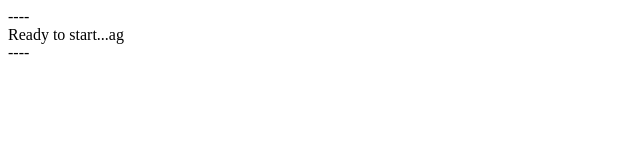
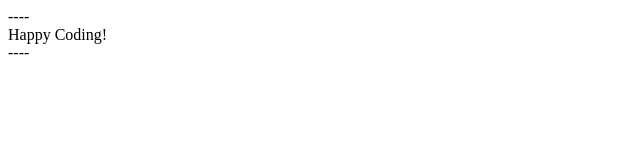
Before and after one commit to thejfreitas/react-typescript-webpack-boilerplate, a React app: page / in a window 1280 px wide. Shown: the top 160 px of the page, without its empty margins (0-640 px from the left). Built offline with nearby package versions, Linux system fonts and the light colour scheme.

Commit message:
Enhance html semantics and change initial string

```diff
--- a/src/App.tsx
+++ b/src/App.tsx
@@ -5,7 +5,7 @@ const App = () => {
   return (
     <>
       <Header />
-      <div>Ready to start...ag</div>
+      <>Happy Coding!</>
       <Footer />
     </>
   );
--- a/src/components/Footer.tsx
+++ b/src/components/Footer.tsx
@@ -1,5 +1,5 @@
 const Footer = () => {
-  return <div>----</div>;
+  return <footer>----</footer>;
 };
 
 export default Footer;
--- a/src/components/Header.tsx
+++ b/src/components/Header.tsx
@@ -1,5 +1,5 @@
 const Header = () => {
-  return <div>----</div>;
+  return <header>----</header>;
 };
 
 export default Header;
```
